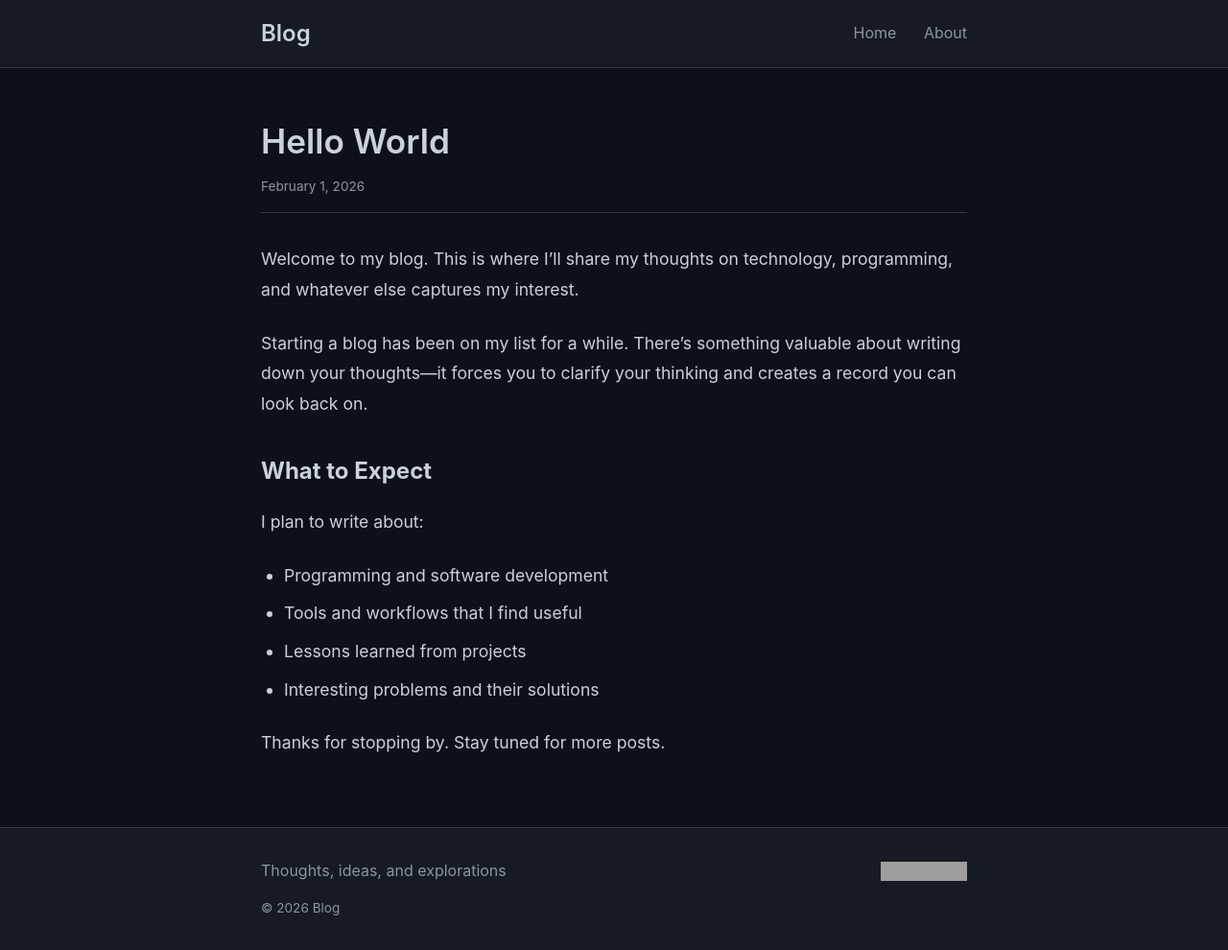
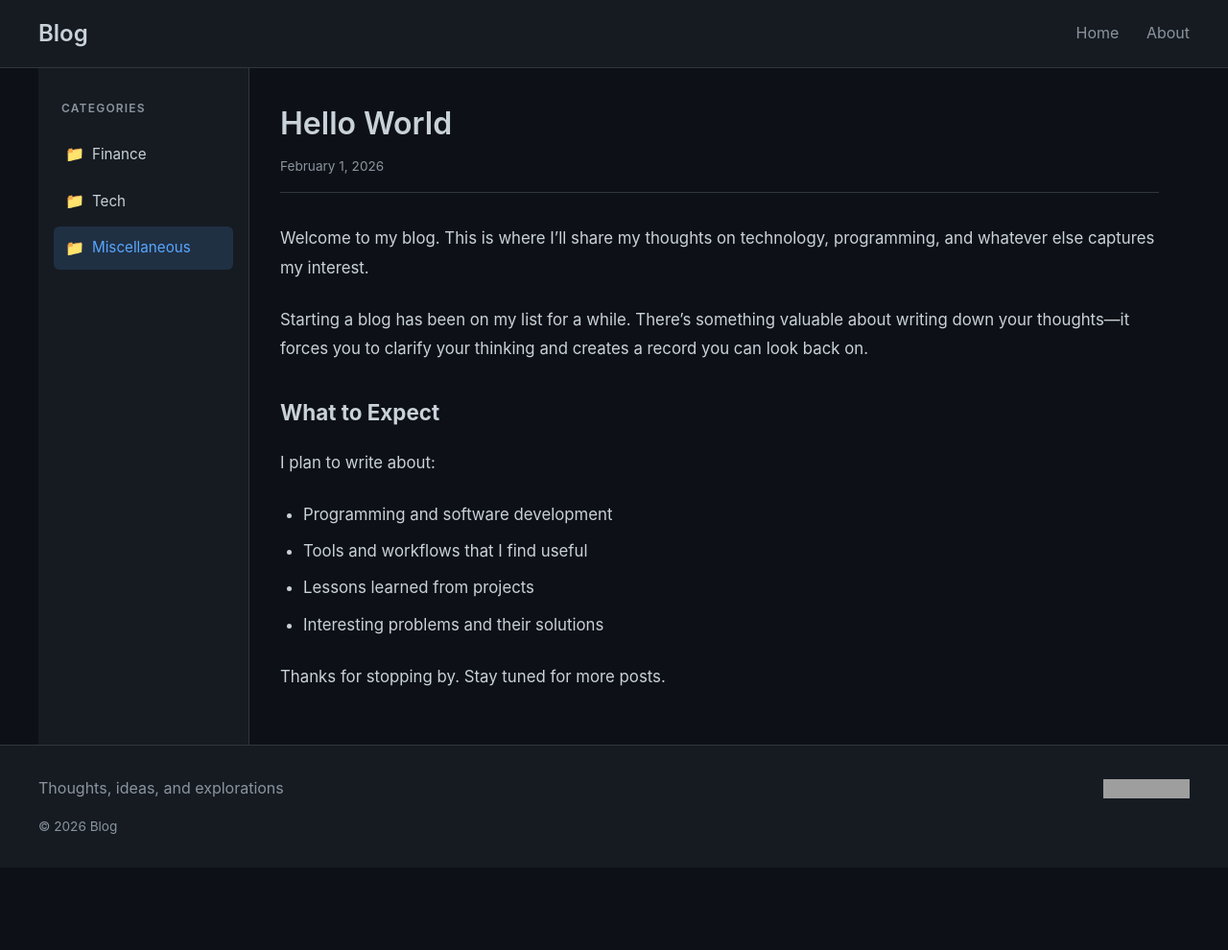
Before and after one commit to baobabtr33/blog, a Jekyll site: the page built from _posts/2026-02-01-hello-world.md, in a window 1280 px wide. Shown: the whole page at 96% size. Built offline with Jekyll 4.4.1, drawn with Linux system fonts in a browser that asks for light colours; after the commit the page ends 904 px from its top, so only the background shows below that; grey boxes are pictures that could not be loaded.

Commit message:
Add sidebar with category folders (Finance, Tech, Miscellaneous)

```diff
--- a/_layouts/default.html
+++ b/_layouts/default.html
@@ -9,7 +9,7 @@
 </head>
 <body>
   <header class="site-header">
-    <div class="wrapper">
+    <div class="header-wrapper">
       <a class="site-title" href="{{ '/' | relative_url }}">{{ site.title | escape }}</a>
       <nav class="site-nav">
         <a href="{{ '/' | relative_url }}">Home</a>
@@ -18,14 +18,37 @@
     </div>
   </header>
 
-  <main class="page-content">
-    <div class="wrapper">
+  <div class="container">
+    <aside class="sidebar">
+      <nav class="folder-nav">
+        <h3>Categories</h3>
+        <ul>
+          <li>
+            <a href="{{ '/finance/' | relative_url }}" class="folder {% if page.category == 'finance' %}active{% endif %}">
+              <span class="folder-icon">📁</span> Finance
+            </a>
+          </li>
+          <li>
+            <a href="{{ '/tech/' | relative_url }}" class="folder {% if page.category == 'tech' %}active{% endif %}">
+              <span class="folder-icon">📁</span> Tech
+            </a>
+          </li>
+          <li>
+            <a href="{{ '/miscel/' | relative_url }}" class="folder {% if page.category == 'miscel' %}active{% endif %}">
+              <span class="folder-icon">📁</span> Miscellaneous
+            </a>
+          </li>
+        </ul>
+      </nav>
+    </aside>
+
+    <main class="page-content">
       {{ content }}
-    </div>
-  </main>
+    </main>
+  </div>
 
   <footer class="site-footer">
-    <div class="wrapper">
+    <div class="footer-wrapper">
       <div class="footer-content">
         <p>{{ site.description }}</p>
         {% include analytics.html %}
--- a/assets/css/style.css
+++ b/assets/css/style.css
@@ -6,6 +6,7 @@
   --link-color: #58a6ff;
   --border-color: #30363d;
   --accent-color: #238636;
+  --sidebar-width: 220px;
 }
 
 * {
@@ -24,20 +25,16 @@ body {
   flex-direction: column;
 }
 
-.wrapper {
-  max-width: 800px;
-  margin: 0 auto;
-  padding: 0 2rem;
-}
-
 /* Header */
 .site-header {
   background: var(--bg-secondary);
   border-bottom: 1px solid var(--border-color);
-  padding: 1rem 0;
+  padding: 1rem 2rem;
 }
 
-.site-header .wrapper {
+.header-wrapper {
+  max-width: 1200px;
+  margin: 0 auto;
   display: flex;
   justify-content: space-between;
   align-items: center;
@@ -61,10 +58,73 @@ body {
   color: var(--link-color);
 }
 
+/* Container with Sidebar */
+.container {
+  display: flex;
+  max-width: 1200px;
+  margin: 0 auto;
+  flex: 1;
+  width: 100%;
+}
+
+/* Sidebar */
+.sidebar {
+  width: var(--sidebar-width);
+  background: var(--bg-secondary);
+  border-right: 1px solid var(--border-color);
+  padding: 2rem 1rem;
+  flex-shrink: 0;
+}
+
+.folder-nav h3 {
+  font-size: 0.75rem;
+  font-weight: 600;
+  color: var(--text-muted);
+  text-transform: uppercase;
+  letter-spacing: 0.1em;
+  margin-bottom: 1rem;
+  padding-left: 0.5rem;
+}
+
+.folder-nav ul {
+  list-style: none;
+}
+
+.folder-nav li {
+  margin-bottom: 0.25rem;
+}
+
+.folder {
+  display: flex;
+  align-items: center;
+  gap: 0.5rem;
+  padding: 0.6rem 0.75rem;
+  color: var(--text-color);
+  text-decoration: none;
+  border-radius: 6px;
+  transition: background 0.2s;
+  font-size: 0.95rem;
+}
+
+.folder:hover {
+  background: rgba(88, 166, 255, 0.1);
+  color: var(--link-color);
+}
+
+.folder.active {
+  background: rgba(88, 166, 255, 0.15);
+  color: var(--link-color);
+}
+
+.folder-icon {
+  font-size: 1rem;
+}
+
 /* Main Content */
 .page-content {
   flex: 1;
-  padding: 3rem 0;
+  padding: 2rem;
+  min-width: 0;
 }
 
 /* Home Page */
@@ -81,12 +141,33 @@ body {
 }
 
 .home h2 {
-  font-size: 1.2rem;
+  font-size: 1rem;
   font-weight: 600;
   color: var(--text-muted);
   text-transform: uppercase;
   letter-spacing: 0.05em;
   margin-bottom: 1.5rem;
+}
+
+/* Category Page */
+.category-page h1 {
+  font-size: 2rem;
+  font-weight: 400;
+  margin-bottom: 0.5rem;
+}
+
+.category-description {
+  color: var(--text-muted);
+  margin-bottom: 2rem;
+}
+
+.empty-category {
+  background: var(--bg-secondary);
+  border: 1px dashed var(--border-color);
+  border-radius: 8px;
+  padding: 3rem;
+  text-align: center;
+  color: var(--text-muted);
 }
 
 /* Post List */
@@ -110,6 +191,14 @@ body {
 .post-meta {
   color: var(--text-muted);
   font-size: 0.85rem;
+}
+
+.post-category {
+  background: var(--border-color);
+  padding: 0.2rem 0.5rem;
+  border-radius: 4px;
+  font-size: 0.75rem;
+  margin-left: 0.5rem;
 }
 
 .post-list h3 {
@@ -139,18 +228,18 @@ body {
 }
 
 .post-title {
-  font-size: 2.2rem;
+  font-size: 2rem;
   font-weight: 600;
   margin-bottom: 0.5rem;
 }
 
 .post-content {
-  font-size: 1.1rem;
+  font-size: 1.05rem;
   line-height: 1.8;
 }
 
 .post-content h2 {
-  font-size: 1.5rem;
+  font-size: 1.4rem;
   margin: 2rem 0 1rem;
   color: var(--text-color);
 }
@@ -196,8 +285,13 @@ body {
 .site-footer {
   background: var(--bg-secondary);
   border-top: 1px solid var(--border-color);
-  padding: 2rem 0;
+  padding: 2rem;
   margin-top: auto;
+}
+
+.footer-wrapper {
+  max-width: 1200px;
+  margin: 0 auto;
 }
 
 .footer-content {
@@ -231,28 +325,69 @@ body {
 
 /* About Page */
 .about-content {
-  font-size: 1.1rem;
+  font-size: 1.05rem;
   line-height: 1.8;
+}
+
+.about-content h1 {
+  font-size: 2rem;
+  margin-bottom: 1.5rem;
+}
+
+.about-content h2 {
+  font-size: 1.3rem;
+  margin: 2rem 0 1rem;
 }
 
 .about-content p {
   margin-bottom: 1.5rem;
 }
 
+.about-content ul {
+  margin: 1rem 0 1.5rem 1.5rem;
+}
+
+.about-content a {
+  color: var(--link-color);
+}
+
 /* Responsive */
-@media (max-width: 600px) {
-  .wrapper {
-    padding: 0 1rem;
+@media (max-width: 768px) {
+  .container {
+    flex-direction: column;
   }
 
-  .site-header .wrapper {
+  .sidebar {
+    width: 100%;
+    border-right: none;
+    border-bottom: 1px solid var(--border-color);
+    padding: 1rem;
+  }
+
+  .folder-nav ul {
+    display: flex;
+    gap: 0.5rem;
+    flex-wrap: wrap;
+  }
+
+  .folder-nav h3 {
+    display: none;
+  }
+
+  .folder {
+    padding: 0.5rem 1rem;
+    background: var(--bg-color);
+    border: 1px solid var(--border-color);
+  }
+
+  .header-wrapper {
     flex-direction: column;
     gap: 1rem;
   }
 
   .site-nav a {
     margin-left: 0;
-    margin-right: 1.5rem;
+    margin-right: 1rem;
   }
 
   .footer-content {
@@ -264,4 +399,8 @@ body {
   .home .page-heading {
     font-size: 2rem;
   }
+
+  .page-content {
+    padding: 1.5rem;
+  }
 }
```
Also changed, not shown: _layouts/category.html (added, +30 -0 lines), _posts/2026-02-01-getting-started-with-github-pages.md (+1 -0 lines), _posts/2026-02-01-hello-world.md (+1 -0 lines), finance/index.md (added, +7 -0 lines), miscel/index.md (added, +7 -0 lines), tech/index.md (added, +7 -0 lines).
